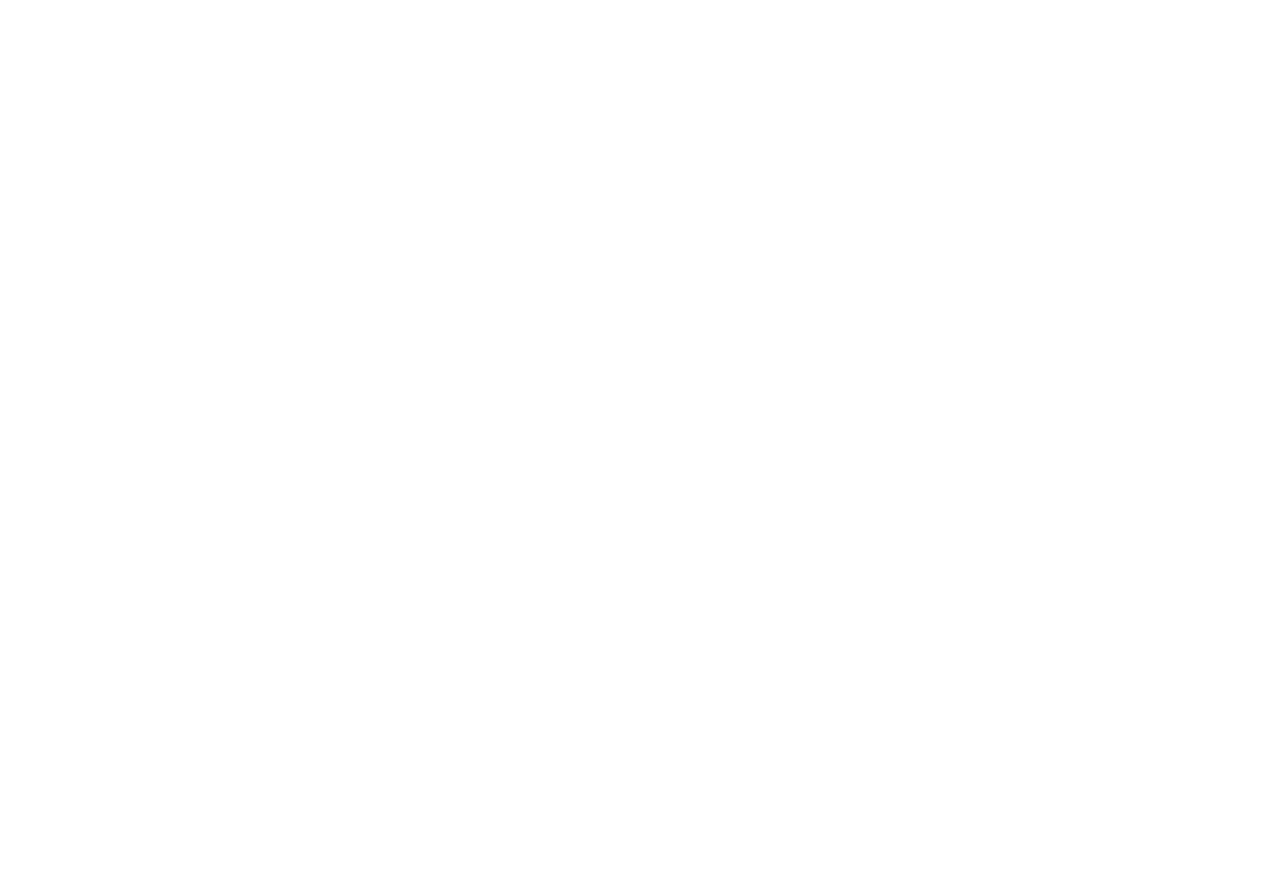
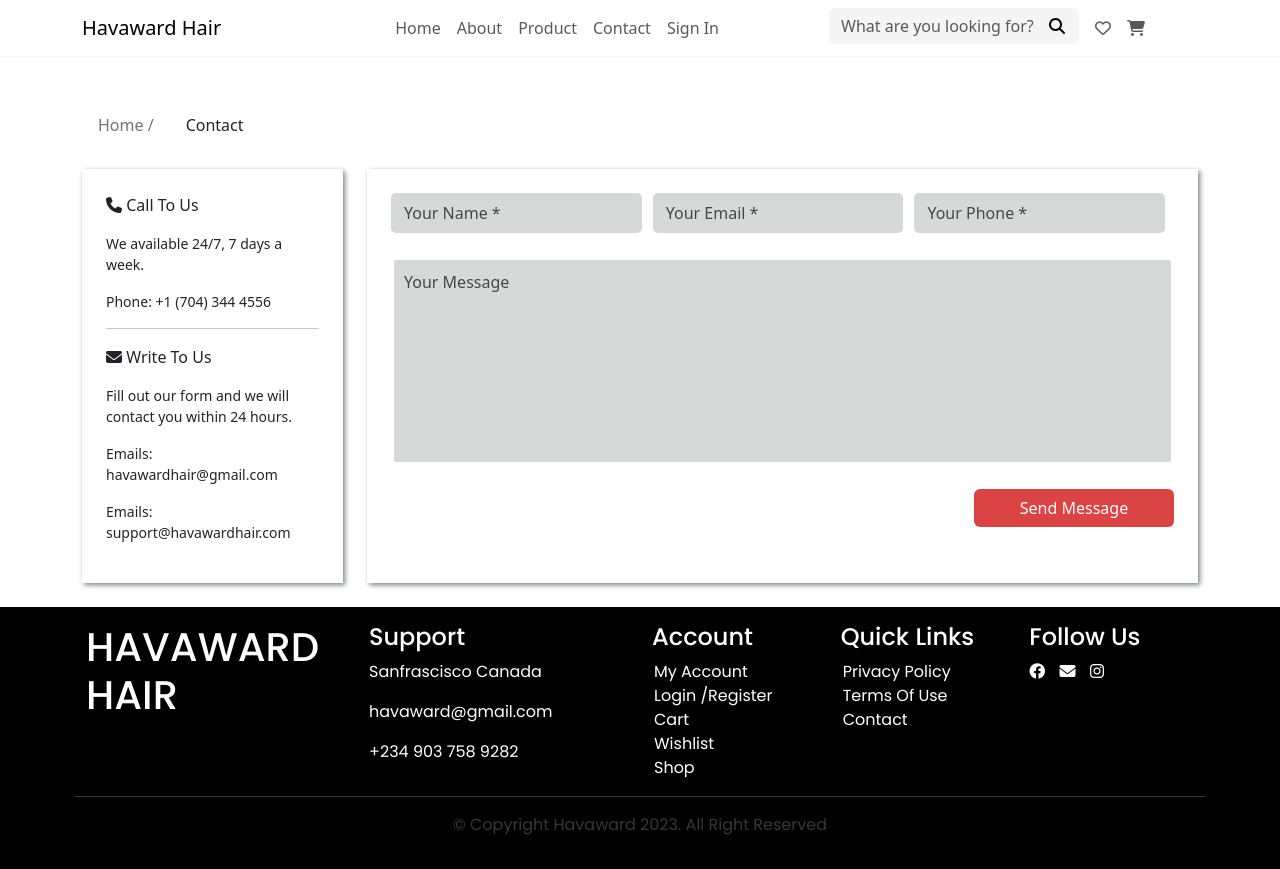
Before and after one commit to Davidlloyd8/havawardhair, a plain HTML site: page contact.html in a window 1280 px wide. Before the commit the page ends 800 px from the top, so only its background shows below. Drawn offline with nearby package versions, Linux system fonts and the light colour scheme.

Commit message:
create the contact page

```diff
--- a/contact.html
+++ b/contact.html
@@ -0,0 +1,201 @@
+<!DOCTYPE html>
+<html lang="en">
+  <head>
+    <meta charset="UTF-8" />
+    <meta name="viewport" content="width=device-width, initial-scale=1.0" />
+    <title>HAVAWARDHAIR | Contact</title>
+    <link
+      rel="stylesheet"
+      href="https://cdn.jsdelivr.net/npm/bootstrap@5.3.1/dist/css/bootstrap.min.css"
+    />
+    <link
+      rel="stylesheet"
+      href="https://cdnjs.cloudflare.com/ajax/libs/font-awesome/6.4.2/css/all.min.css"
+      integrity="sha512-z3gLpd7yknf1YoNbCzqRKc4qyor8gaKU1qmn+CShxbuBusANI9QpRohGBreCFkKxLhei6S9CQXFEbbKuqLg0DA=="
+      crossorigin="anonymous"
+      referrerpolicy="no-referrer"
+    />
+    <link rel="stylesheet" href="./resources/css/navbar.css" />
+    <link rel="stylesheet" href="./resources/css/footer.css" />
+    <link rel="stylesheet" href="./resources/css/contact.css" />
+  </head>
+  <body>
+    <nav class="navbar navbar-expand-lg">
+      <div class="container">
+        <a class="navbar-brand" href="#">Havaward Hair</a>
+        <button
+          class="navbar-toggler"
+          type="button"
+          data-bs-toggle="collapse"
+          data-bs-target="#navbarContent"
+          aria-controls="navbarContent"
+          aria-expanded="false"
+          aria-label="Toggle Navigation"
+        >
+          <span class="navbar-toggler-icon"></span>
+        </button>
+        <div class="collapse navbar-collapse" id="navbarContent">
+          <ul class="navbar-nav me-auto mb-2 mb-lg-0">
+            <li class="nav-item">
+              <a class="nav-link" aria-controls="page" href="../index.html"
+                >Home</a
+              >
+            </li>
+            <li class="nav-item">
+              <a class="nav-link" href="../about.html">About</a>
+            </li>
+            <li class="nav-item">
+              <a class="nav-link" href="../product.html">Product</a>
+            </li>
+            <li class="nav-item">
+              <a class="nav-link" href="../contact.html">Contact</a>
+            </li>
+            <li class="nav-item">
+              <a class="nav-link" href="../pages/signup.html">Sign In</a>
+            </li>
+            <li class="nav-item">
+              <ul>
+                <form class="d-flex">
+                  <input
+                    class="form-control me-2"
+                    type="search"
+                    placeholder="What are you looking for?"
+                    aria-label="search"
+                  />
+                  <i class="fa-solid fa-search" id="search"></i>
+                </form>
+              </ul>
+            </li>
+            <li class="nav-item">
+              <span class="d-flex">
+                <a href="#" class="nav-link"
+                  ><i class="far fa-heart" id="heart"></i
+                ></a>
+                <a href="#" class="nav-link"
+                  ><i class="fa fa-shopping-cart" id="cart"></i
+                ></a>
+              </span>
+            </li>
+          </ul>
+        </div>
+      </div>
+    </nav>
+
+    <div class="container mt-5 mb-4" id="link-section">
+      <ul class="nav justify-content-left">
+        <li class="nav-item">
+          <a class="nav-link text-secondary" href="./index.html">Home /</a>
+        </li>
+        <li class="nav-item">
+          <a
+            class="nav-link active text-dark"
+            id="about"
+            aria-current="page"
+            href="./contact.html"
+            >Contact</a
+          >
+        </li>
+      </ul>
+    </div>
+    <div class="container mt-4 mb-4">
+        <div class="row">
+            <div class="col-lg-3">
+                <div class="left-side p-4">
+                    <p><span><i class="fa fa-phone"></i></span> Call To Us</p>
+                    <p class="small">We available 24/7, 7 days a week.</p>
+                    <p class="small">Phone: +1 (704) 344 4556</p>
+                    <hr class="mt-3 mb-3">
+                    <p><span><i class="fa fa-envelope"></i></span> Write To Us</p>
+                    <p class="small">Fill out our form and we will contact you within 24 hours.</p>
+                    <p class="small">Emails: havawardhair@gmail.com</p>
+                    <p class="small">Emails: support@havawardhair.com</p>
+                </div>
+            </div>
+            <div class="col-lg-9">
+                <div class="right-side p-4">
+                    <form action="" method="post">
+                        <input type="text" name="txtn" id="name" class="mb-4" placeholder="Your Name *" required>
+                        <input type="text" name="txte" id="email" class="mb-4" placeholder="Your Email *" required>
+                        <input type="text" name="txtp" id="phone" class="mb-4" placeholder="Your Phone *" required>
+                        <textarea name="" id="textarea" cols="10" rows="8" class="form-control mb-4" placeholder="Your Message"></textarea>
+                        <input type="submit" value="Send Message" class="btn btnmessage mb-4">
+                    </form>
+                </div>
+            </div>
+        </div>
+    </div>
+
+    <div class="footer">
+      <div class="container p-3">
+        <div class="row" id="first-row">
+          <div class="col-lg-3">
+            <h1>
+              HAVAWARD <br />
+              HAIR
+            </h1>
+          </div>
+          <div class="col-lg-3">
+            <h4>Support</h4>
+            <p>Sanfrascisco Canada</p>
+            <p class="mail">
+              <a class="e-mail" href="mailto:havaward@gmail.com">
+                havaward@gmail.com
+              </a>
+            </p>
+            <p class="phone">+234 903 758 9282</p>
+          </div>
+          <div class="col-lg-2">
+            <h4>Account</h4>
+            <ul class="footer-list">
+              <li>
+                <a href="#">My Account</a>
+              </li>
+              <li>
+                <a href="../pages/signup.html">Login /Register</a>
+              </li>
+              <li>
+                <a href="#">Cart</a>
+              </li>
+              <li>
+                <a href="#">Wishlist</a>
+              </li>
+              <li>
+                <a href="../product.html">Shop</a>
+              </li>
+            </ul>
+          </div>
+          <div class="col-lg-2">
+            <h4>Quick Links</h4>
+            <ul class="footer-list">
+              <li>
+                <a href="#">Privacy Policy</a>
+              </li>
+              <li>
+                <a href="#">Terms Of Use</a>
+              </li>
+              <li>
+                <a href="#">Contact</a>
+              </li>
+            </ul>
+          </div>
+          <div class="col-lg-2">
+            <h4>Follow Us</h4>
+            <i class="fa-brands fa-facebook"></i>
+            <i class="fa-solid fa-envelope"></i>
+            <i class="fa-brands fa-instagram"></i>
+            <i class="fa-brands fa-x-twitter"></i>
+          </div>
+        </div>
+        <div class="row" id="last-row">
+          <div class="col-lg-12">
+            <p class="text-center mt-3" id="copyright">
+              &copy; Copyright Havaward 2023. All Right Reserved
+            </p>
+          </div>
+        </div>
+      </div>
+    </div>
+
+    <script src="https://cdn.jsdelivr.net/npm/bootstrap@5.3.1/dist/js/bootstrap.bundle.min.js"></script>
+  </body>
+</html>
--- /dev/null
+++ b/resources/css/contact.css
@@ -0,0 +1,36 @@
+@import url("https://fonts.googleapis.com/css2?family=Poppins:ital,wght@0,100;0,200;0,300;0,400;0,500;0,600;0,700;0,800;0,900;1,100;1,200;1,300;1,400;1,500;1,600;1,700;1,800;1,900&display=swap");
+
+* {
+  margin: 0;
+  padding: 0;
+  box-sizing: border-box;
+}
+.left-side, .right-side {
+    box-shadow: 2px 2px 5px #7D8184;
+    height: 100% !important;
+}
+input[type="text"], #textarea {
+    background-color: hsla(206, 3%, 50%, 0.3);
+    border: solid transparent;
+    border-radius: 5px;
+    padding: 5px;
+}
+input[type="text"] {
+    width: 32%;
+    margin-right: 7px;
+}
+input[type="text"]::placeholder, #textarea::placeholder {
+    color: #363738 !important;
+    opacity: 0.9;
+    padding: 5px;
+}
+#textarea {
+    outline: none;
+    resize: none;
+}
+.btnmessage {
+    float: right;
+    background-color: #DB4444;
+    color: #ffffff;
+    width: 200px;
+}
```
Also changed, not shown: about.html (+4 -4 lines), component/footer.html (+1 -1 lines), component/navbar.html (+1 -1 lines), index.html (+2 -2 lines), pages/login.html (+2 -2 lines), pages/signup.html (+2 -2 lines).
